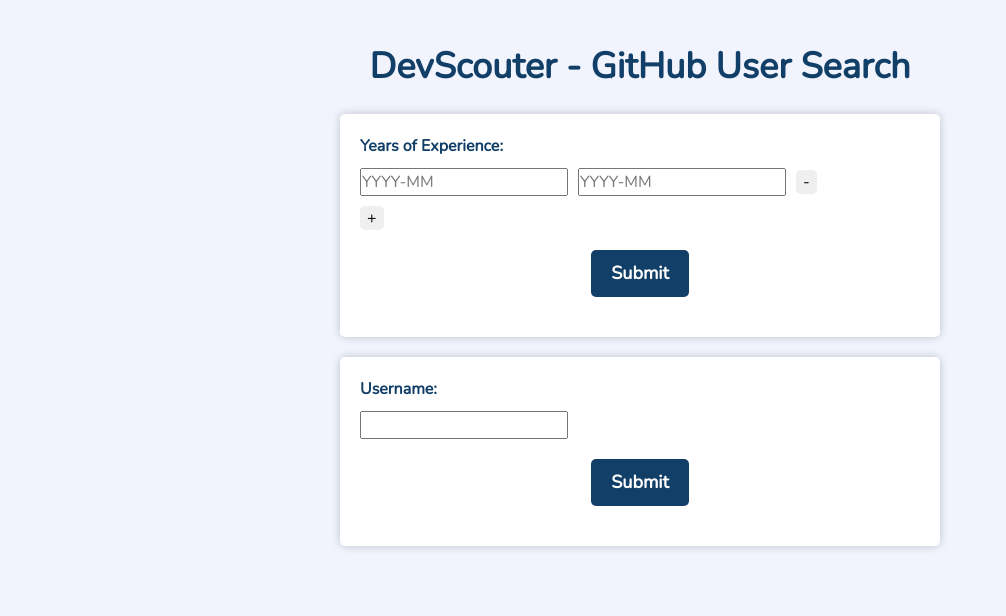
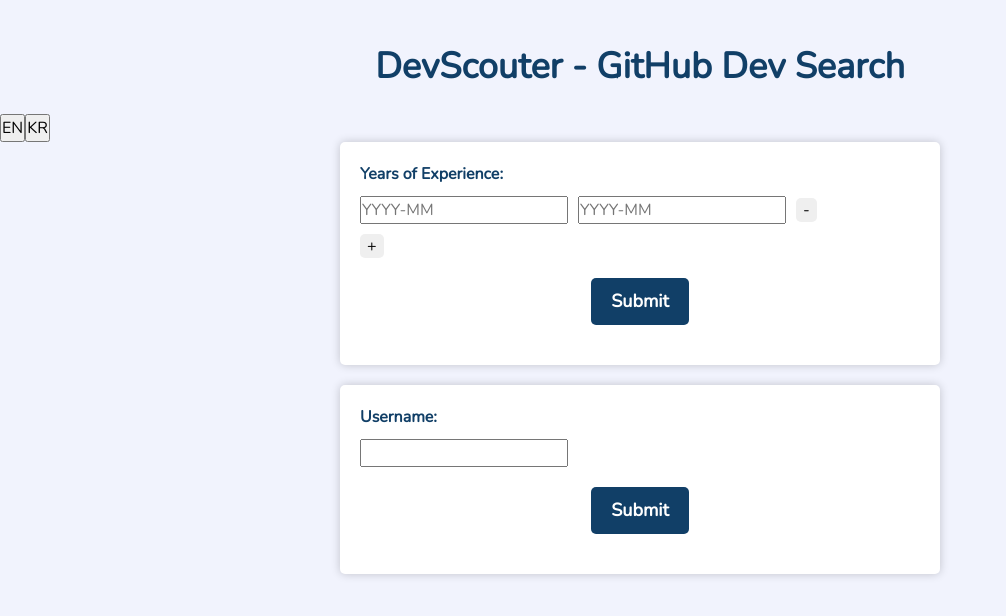
Before and after one commit to DevScouter/devscouter-react, a React (Create React App) app: page / in a window 1280 px wide. Shown: the top 616 px of the page, without its empty margins (0-1006 px from the left). Built offline with nearby package versions, Linux system fonts and the light colour scheme; no server answers.

Commit message:
Set up basic language change component (#39)
* Set up basic language change component

* Fix unit test with language setting

```diff
--- a/src/components/App.js
+++ b/src/components/App.js
@@ -1,15 +1,25 @@
 import './App.css';
+import { useState } from 'react';
 import DateBox from './DateBox/DateBox';
+import LangChange from './LangChange/LangChange';
+import langDict from './LangDict';
 import SearchBox from './SearchBox/SearchBox';
 
 function App() {
+  const [language, setLanguage] = useState('en');
+
+  const changeLanguage = (lang) => {
+    setLanguage(lang);
+  };
+
   return (
     <div className="App">
       <header className="App-header">
-        DevScouter - GitHub User Search
+        {langDict[language].headerText}
       </header>
-      <DateBox />
-      <SearchBox />
+      <LangChange onChangeLanguage={changeLanguage} />
+      <DateBox language={language} />
+      <SearchBox language={language} />
     </div>
   );
 }
--- a/src/components/DateBox/DateBox.js
+++ b/src/components/DateBox/DateBox.js
@@ -2,8 +2,9 @@ import React, { useState } from 'react';
 import './DateBox.css';
 import DatePair from './DatePair/DatePair';
 import DateResult from './DateResult/DateResult';
+import langDict from '../LangDict';
 
-const DateBox = () => {
+const DateBox = ({ language }) => {
   const [datePairCount, setDatePairCount] = useState(1);
   const [experiences, setExperiences] = useState([]);
   const [totalExperience, setTotalExperience] = useState('');
@@ -103,7 +104,7 @@ const DateBox = () => {
     <div>
       <form id="date-form" data-testid="date-form" className="search-form">
         <label className="form-label" htmlFor="start-date">
-          Years of Experience:
+          {langDict[language].yearsOfExperience}
         </label>
         {datePairs}
         <button
@@ -123,7 +124,7 @@ const DateBox = () => {
           type="submit"
           onClick={calculateExperience}
         >
-          Submit
+          {langDict[language].submit}
         </button>
       </form>
     </div>
--- /dev/null
+++ b/src/components/LangChange/LangChange.js
@@ -0,0 +1,12 @@
+import React from 'react';
+
+const LangChange = ({ onChangeLanguage }) => {
+    return (
+        <div className="lang-change">
+            <button className="lang-button" onClick={() => onChangeLanguage('en')}>EN</button>
+            <button className="lang-button" onClick={() => onChangeLanguage('kr')}>KR</button>
+        </div>
+    );
+}
+
+export default LangChange;
--- /dev/null
+++ b/src/components/LangDict.js
@@ -0,0 +1,16 @@
+const langDict = {
+    en: {
+        headerText: 'DevScouter - GitHub Dev Search',
+        username: 'Username:',
+        submit: 'Submit',
+        yearsOfExperience: 'Years of Experience:',
+    },
+    kr: {
+        headerText: '데브스카우터 - 한눈에 보는 개발자',
+        username: '유저네임:',
+        submit: '제출',
+        yearsOfExperience: '경력:',
+    }
+};
+
+export default langDict;
--- a/src/components/SearchBox/SearchBox.js
+++ b/src/components/SearchBox/SearchBox.js
@@ -1,4 +1,5 @@
 import React, { useState } from 'react';
+import langDict from '../LangDict';
 import LoadingModal from './LoadingModal/LoadingModal';
 import SearchResult from './SearchResult/SearchResult';
 import { fetchUserData } from './SearchBoxApi';
@@ -7,7 +8,7 @@ function makeProfileLink(username) {
   return `https://github.com/${username}`;
 }
 
-const SearchBox = () => {
+const SearchBox = ({ language }) => {
   const [username, setUsername] = useState('');
   const [profileLink, setProfileLink] = useState('');
   const [responseMessage, setResponseMessage] = useState('');
@@ -53,7 +54,7 @@ const SearchBox = () => {
         <label
           className="form-label"
           htmlFor="username">
-          Username:
+          {langDict[language].username}
         </label>
         <input
           id="username-input"
@@ -69,7 +70,7 @@ const SearchBox = () => {
           data-testid="submit-username-button"
           className="form-button"
           type="submit">
-          Submit
+          {langDict[language].submit}
         </button>
       </form>
       {isLoading && <LoadingModal />}
```
Also changed, not shown: 2 other files (tests, documents, lock files or other folders).
